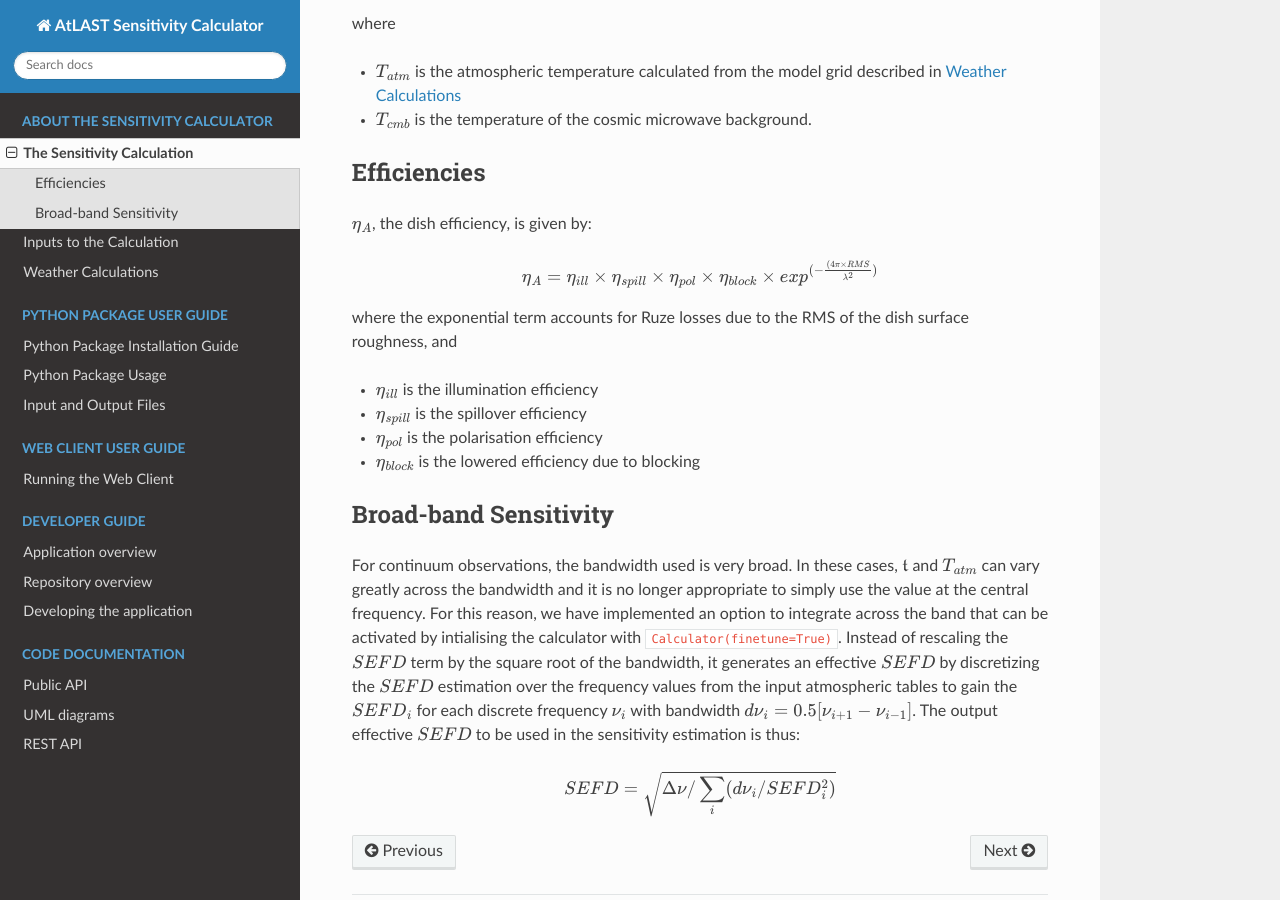
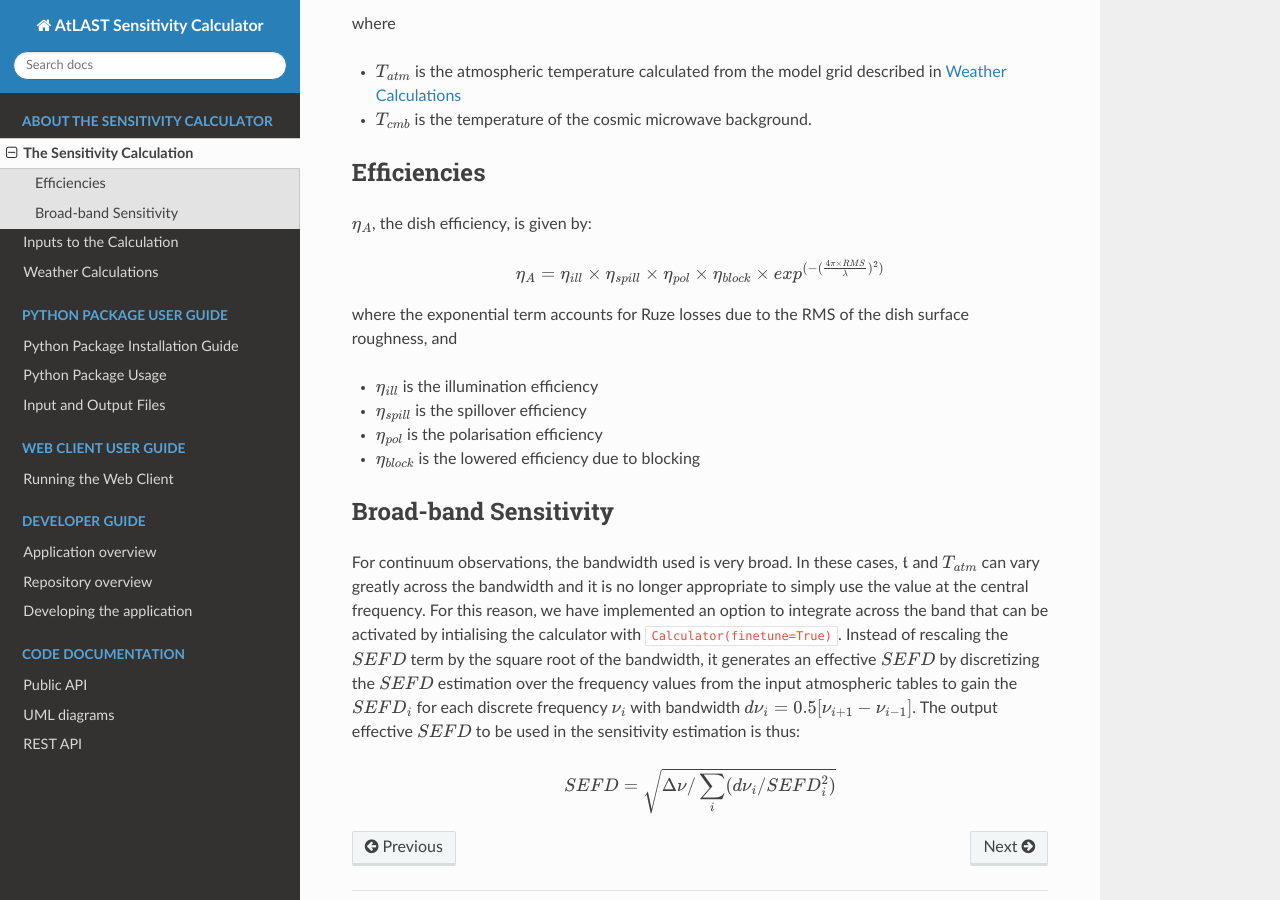
Before and after one commit to ukatc/AtLAST_sensitivity_calculator, a Sphinx documentation site: the page built from docs/source/calculator_info/sensitivity.rst, in a window 1280 px wide and 900 px high, scrolled down 1482 px. Built offline with Sphinx 7.4.7 and the Read the Docs theme 3.1.0, drawn with Linux system fonts in a browser that asks for light colours.

```diff
--- a/docs/source/calculator_info/sensitivity.rst
+++ b/docs/source/calculator_info/sensitivity.rst
@@ -74,7 +74,7 @@ Efficiencies
 :math:`\eta_{A}`, the dish efficiency, is given by:
 
 .. math::
-    \eta_{A} = \eta_{ill} \times \eta_{spill} \times \eta_{pol} \times \eta_{block} \times exp^{(-\frac{(4\pi \times RMS}{\lambda^2})}
+    \eta_{A} = \eta_{ill} \times \eta_{spill} \times \eta_{pol} \times \eta_{block} \times exp^{(-(\frac{4\pi \times RMS}{\lambda})^2)}
 
 
 where the exponential term accounts for Ruze losses due to the RMS of the dish surface roughness, and
```
